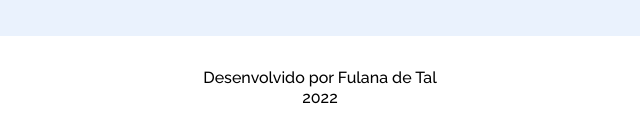
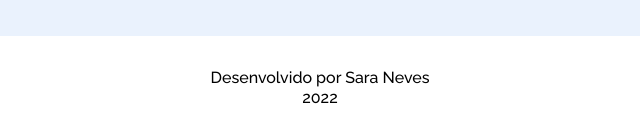
Before and after one commit to saraneves2011/challenge-alura-repositorio, a plain HTML site: page index.html in a window 1280 px wide. Shown: the part 3652-3789 px from the top of the page, 320-960 px from the left. Drawn offline with Linux system fonts and the light colour scheme.

Commit message:
mudança no footer

```diff
--- a/index.html
+++ b/index.html
@@ -246,7 +246,7 @@
         <!-- Sessão de Footer/Rodapé-->
         <section class="footer">
             <div class="footer__rodape">
-                <p>Desenvolvido por Fulana de Tal</p>
+                <p>Desenvolvido por Sara Neves</p>
                 <p>2022</p>
             </div>
         </section>
```
